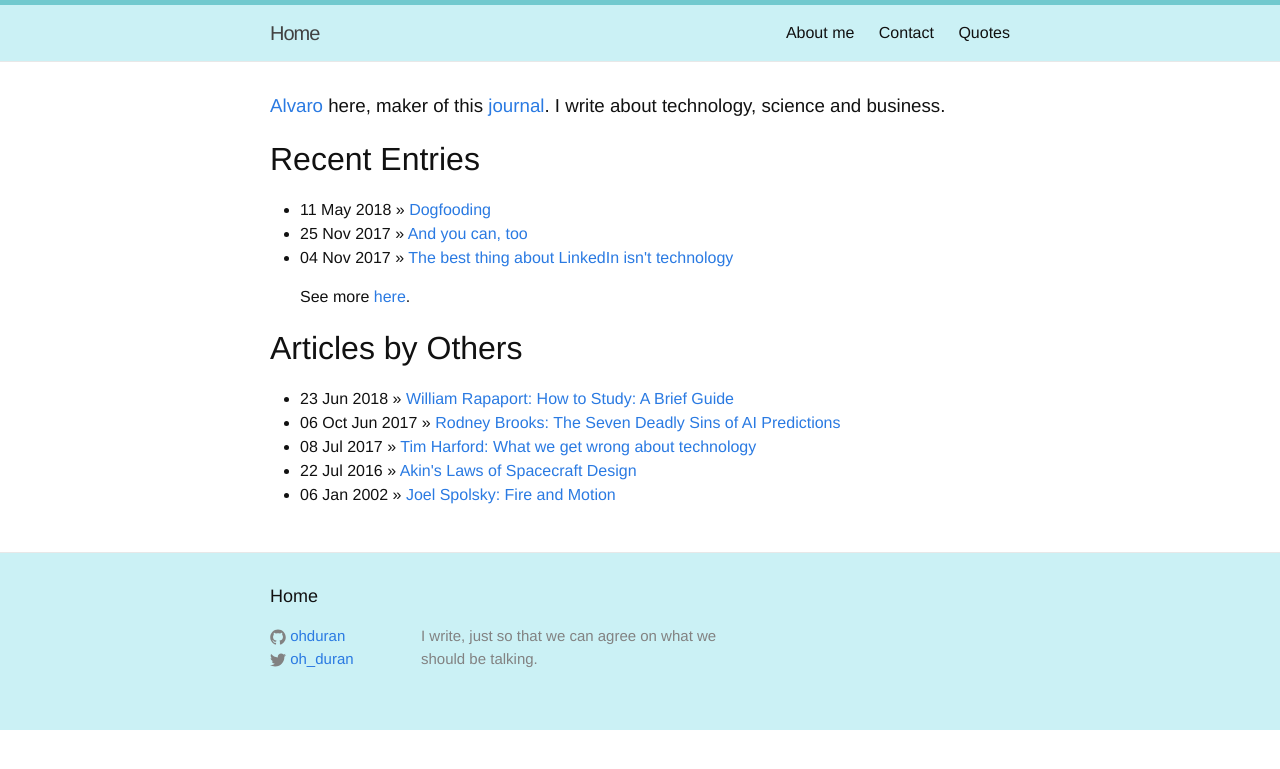
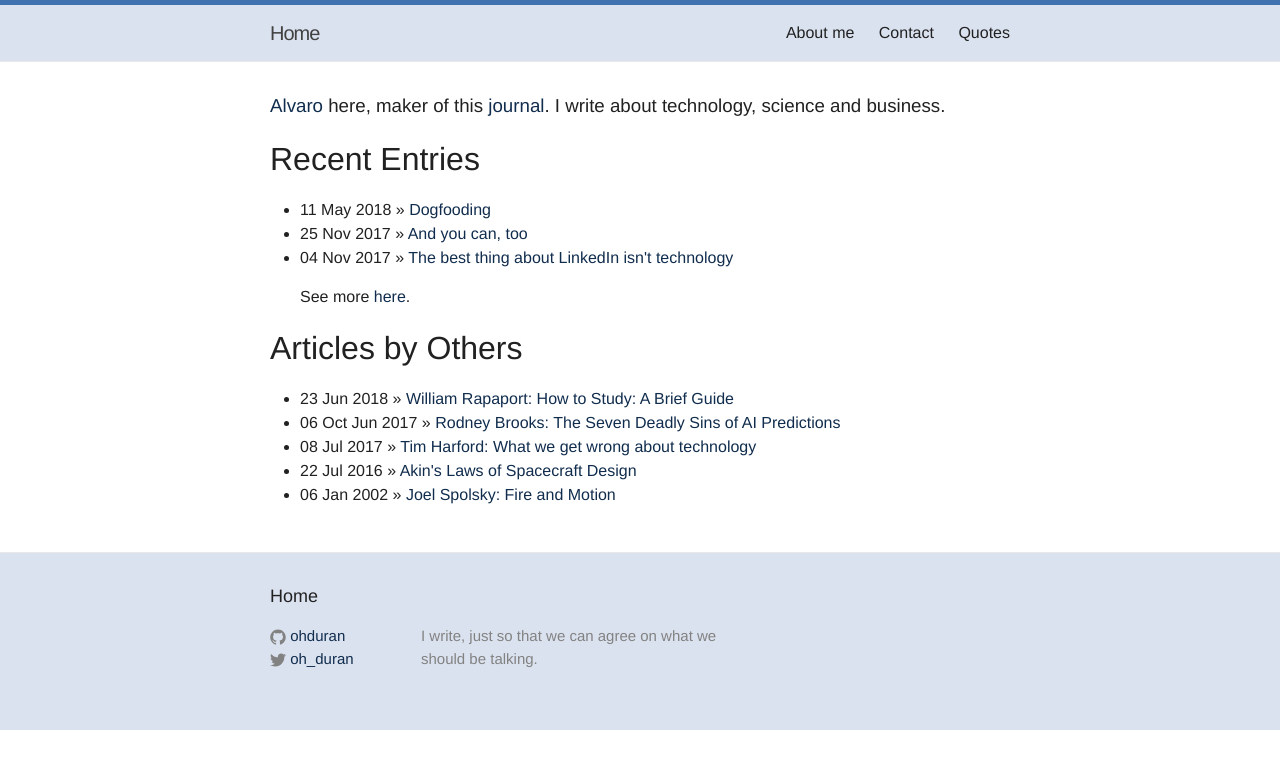
Before and after one commit to ohduran/ohduran.github.io, a Jekyll site: the page built from index.html, in a window 1280 px wide. Shown: the top 769 px of the page. Built offline with Jekyll 4.4.1, drawn with Linux system fonts in a browser that asks for light colours.

Commit message:
Final Changes in Format

```diff
--- a/css/main.scss
+++ b/css/main.scss
@@ -14,12 +14,12 @@ $base-line-height: 1.5;
 
 $spacing-unit:     30px;
 
-$text-color:       #111;
-$background-head:  #71c9ce;
-$background-header: #cbf1f5;
-$background-color: #e3fdfd;
-$background-footer: #cbf1f5;
-$brand-color:      #2a7ae2;
+$text-color:       #212121;
+$background-head:  #3f72af;
+$background-header: #dbe2ef;
+$background-color: #f9f7f7;
+$background-footer: #dbe2ef;
+$brand-color:      #112d4e;
 
 $grey-color:       #828282;
 $grey-color-light: lighten($grey-color, 40%);
```
